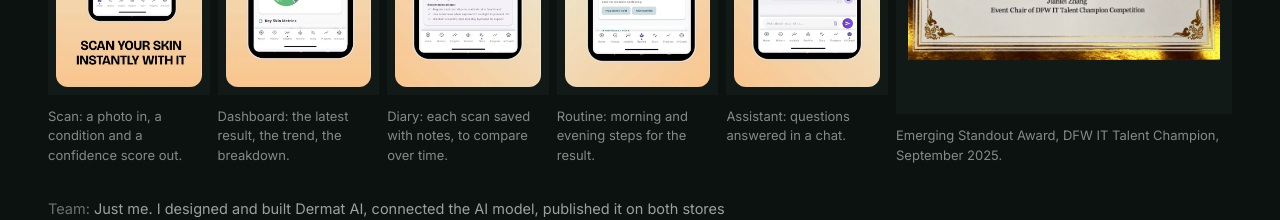
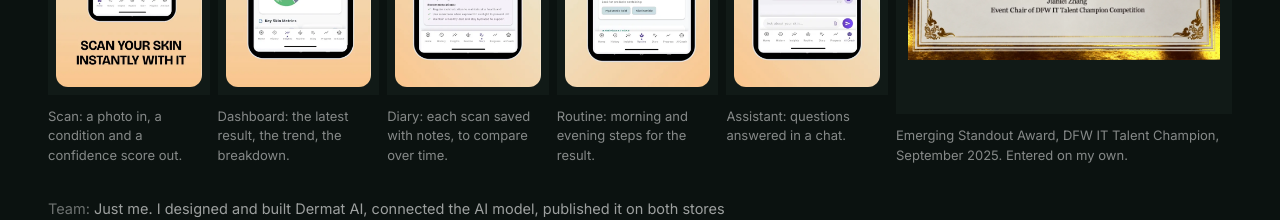
Before and after one commit to yiboprofile/alanyibo, a React (Vite) app: page / in a window 1280 px wide. Shown: the part 5080-5300 px from the top of the page. Built offline with nearby package versions, Linux system fonts and the light colour scheme.

Commit message:
Note that Alan entered the Dermat AI competition on his own
Co-Authored-By: Claude Opus 5.5 <noreply@anthropic.com>
Claude-Session: https://claude.ai/code/session_01HGi3LMXWpYRFDkksem3R8G

```diff
--- a/src/components/Cases.tsx
+++ b/src/components/Cases.tsx
@@ -89,7 +89,7 @@ export default function Cases() {
           alt: 'Certificate: Emerging Standout Award, DFW IT Talent Champion Competition, to Team Dermat AI, 15 September 2025',
           width: 1600,
           height: 1244,
-          caption: 'Emerging Standout Award, DFW IT Talent Champion, September 2025.',
+          caption: 'Emerging Standout Award, DFW IT Talent Champion, September 2025. Entered on my own.',
         }}
         team={<>Just me. I designed and built Dermat AI, connected the AI model, published it on both stores and did the marketing, all on my own.</>}
         blanks={[
```
